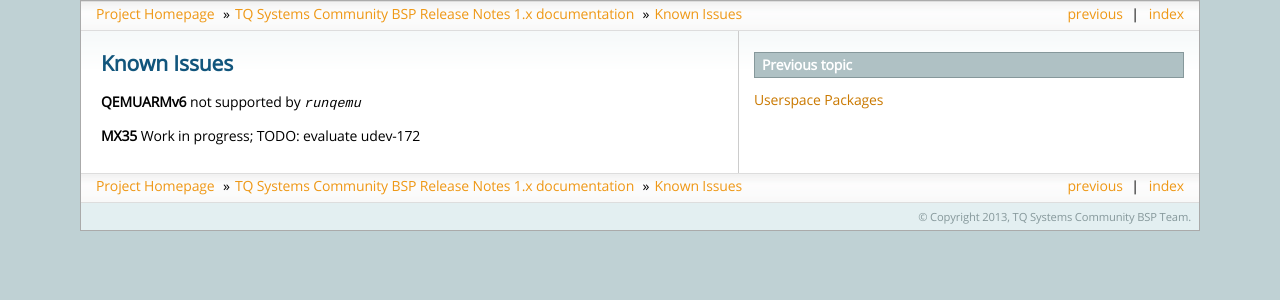
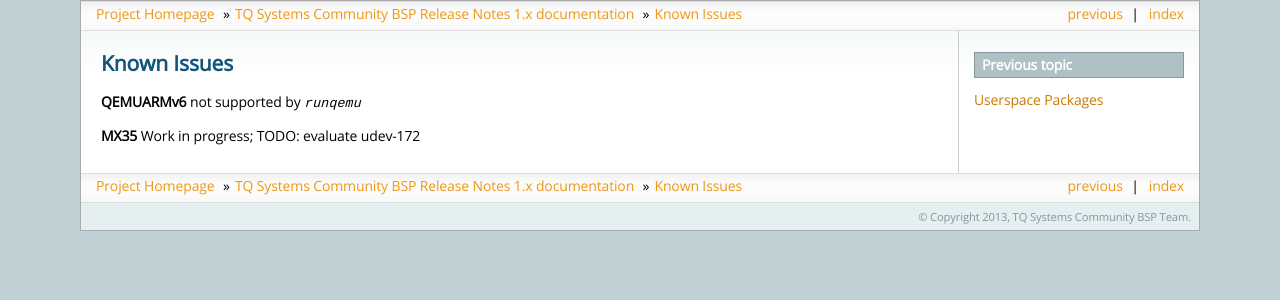
Before and after one commit to lipro/tqs-community-docs, a Sphinx documentation site: the page built from release-notes/source/known-issues.rst, in a window 1280 px wide. Shown: the top 300 px of the page. Built offline with Sphinx 7.4.7, drawn with Linux system fonts in a browser that asks for light colours.

Commit message:
sphinx: remove html theme options "sidebarwidth"
This cause error with older sphinx version (Ubuntu 10.04).

Signed-off-by: Stephan Linz <stephan.linz@clondiag.com>

```diff
--- a/release-notes/source/conf.py
+++ b/release-notes/source/conf.py
@@ -96,9 +96,6 @@ pygments_style = 'sphinx'
 # The theme to use for HTML and HTML Help pages.  See the documentation for
 # a list of builtin themes.
 html_theme = 'sphinxdoc'
-html_theme_options = {
-    "sidebarwidth": "450"
-}
 html_style = 'styles.css'
 
 # Theme options are theme-specific and customize the look and feel of a theme
--- a/yocto-tutorial/source/conf.py
+++ b/yocto-tutorial/source/conf.py
@@ -96,9 +96,6 @@ pygments_style = 'sphinx'
 # The theme to use for HTML and HTML Help pages.  See the documentation for
 # a list of builtin themes.
 html_theme = 'sphinxdoc'
-html_theme_options = {
-    "sidebarwidth": "450"
-}
 html_style = 'styles.css'
 
 # Theme options are theme-specific and customize the look and feel of a theme
```
